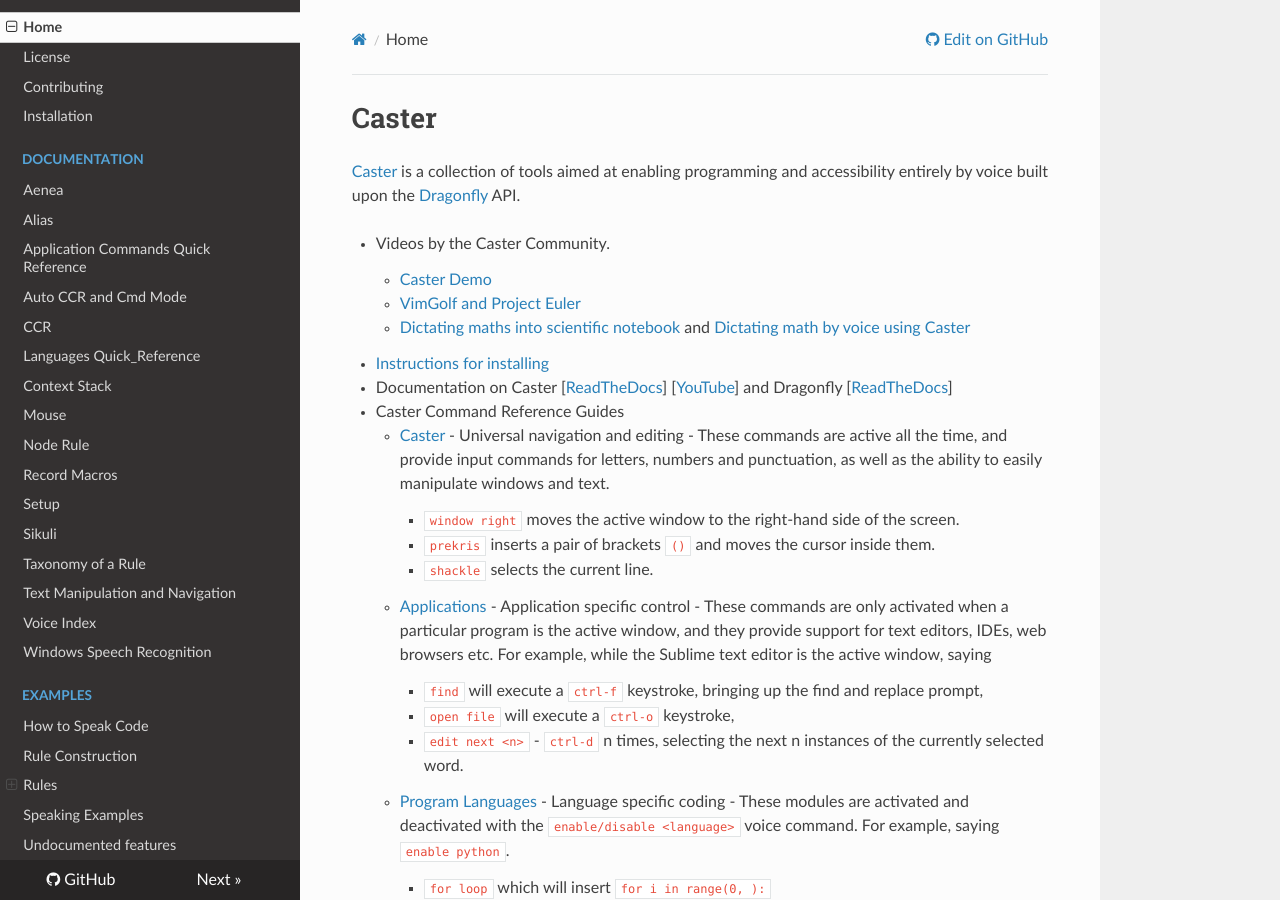
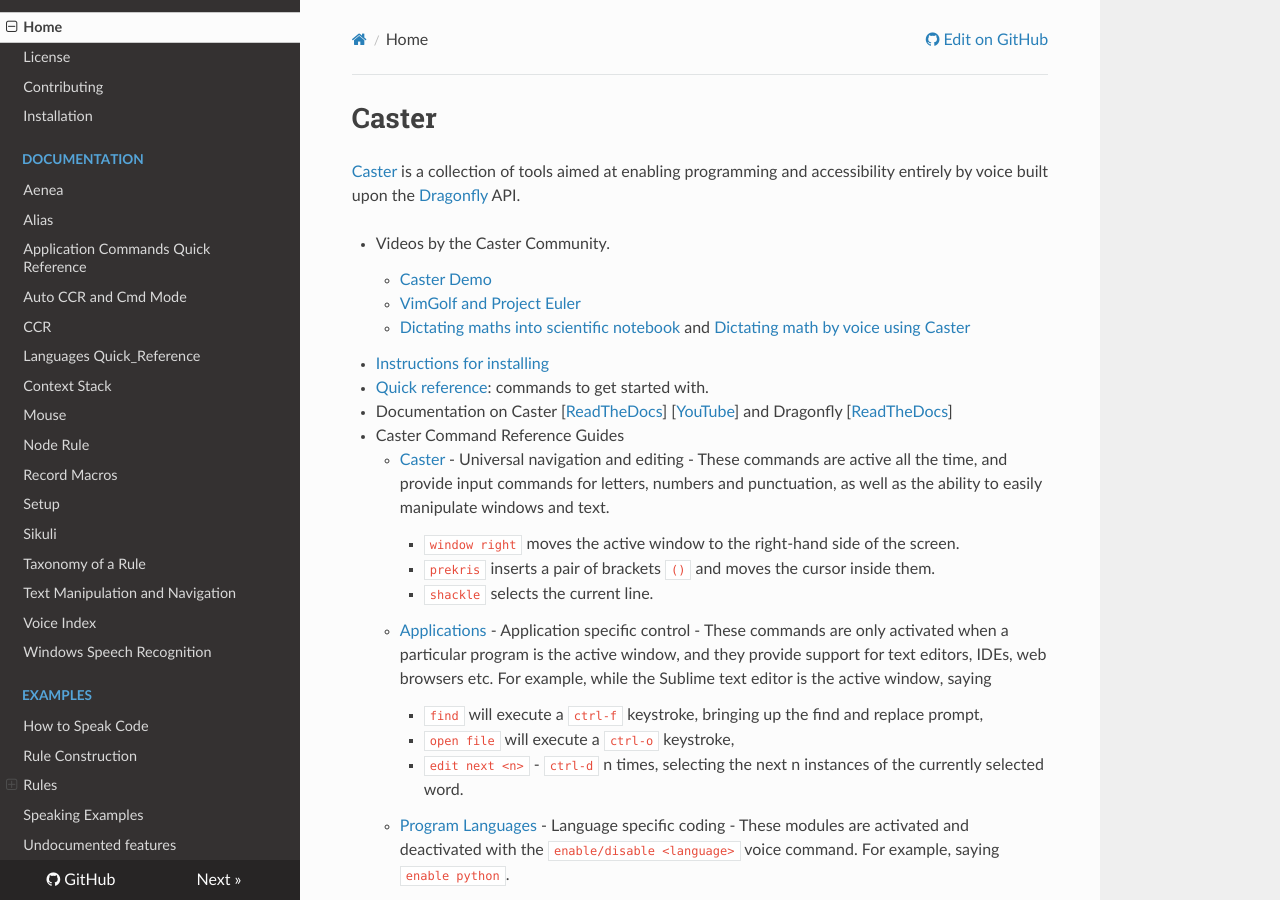
Before and after one commit to dictation-toolbox/Caster, an MkDocs documentation site: the page built from castervoice/doc/index.md, in a window 1280 px wide and 900 px high. Built offline with MkDocs 1.6.1, drawn with Linux system fonts in a browser that asks for light colours; nearby versions of some CDN libraries; comment, search, counter and statistics services are not loaded.

Commit message:
Put quickref as the first documentation

```diff
--- a/castervoice/doc/index.md
+++ b/castervoice/doc/index.md
@@ -8,6 +8,7 @@
     - [Dictating maths into scientific notebook](https://www.youtube.com/watch?v=oq8EoPu0cGY&t=3s) and [Dictating math by voice using Caster](https://www.youtube.com/watch?v=z-iHvPmjcas)
 
 - [Instructions for installing](Installation.md)
+- [Quick reference](CasterQuickReference.pdf): commands to get started with.
 - Documentation on Caster [[ReadTheDocs](http://caster.readthedocs.org/en/latest/)] [[YouTube](https://www.youtube.com/channel/UC2qZzmCj_5ZKkTa3i9X1LCg)] and Dragonfly [[ReadTheDocs](https://dragonfly2.readthedocs.io/en/latest/)]
 - Caster Command Reference Guides
     - [Caster](CasterQuickReference.pdf) - Universal navigation and editing - These commands are active all the time, and provide input commands for letters, numbers and punctuation, as well as the ability to easily manipulate windows and text.
```
